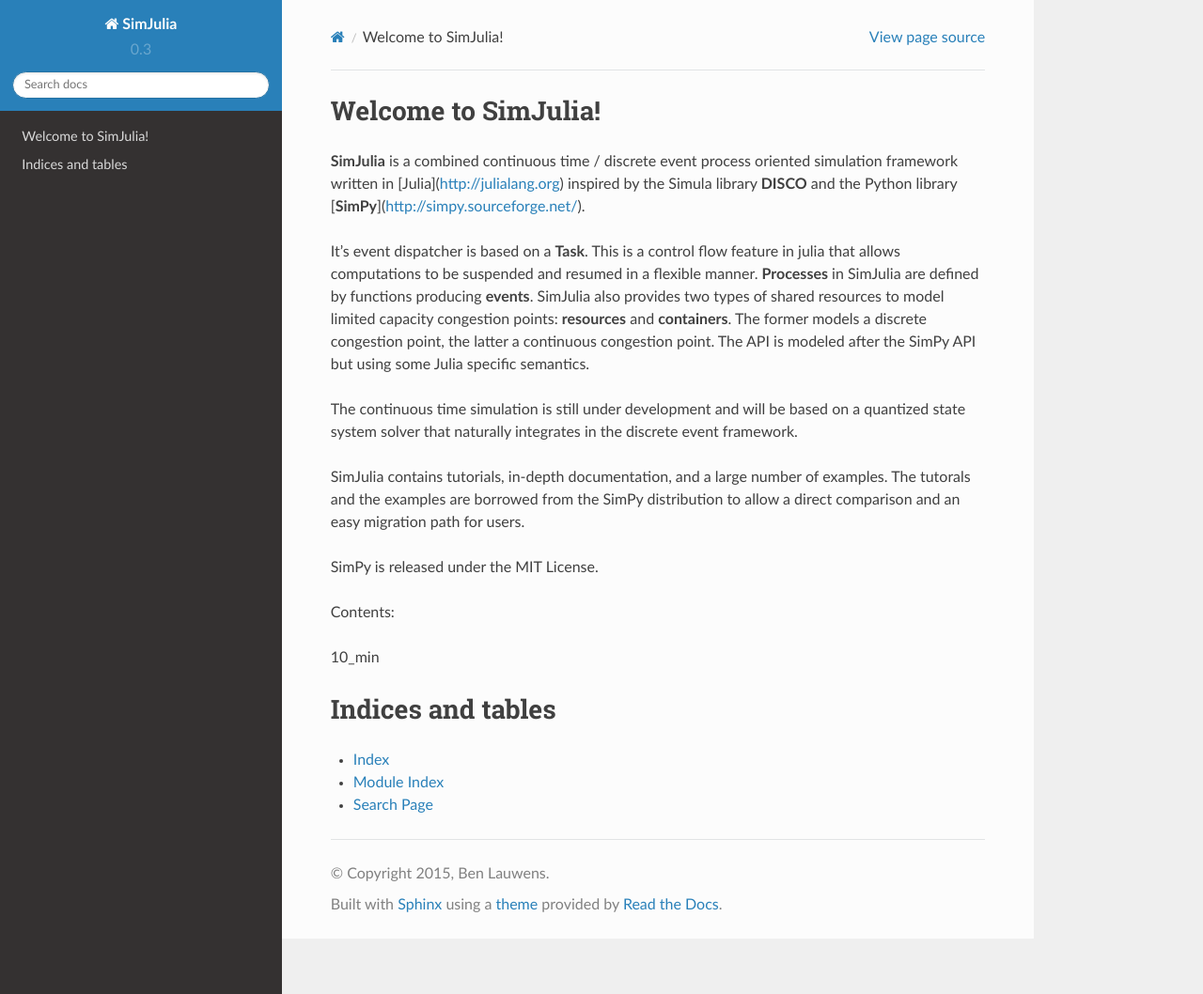
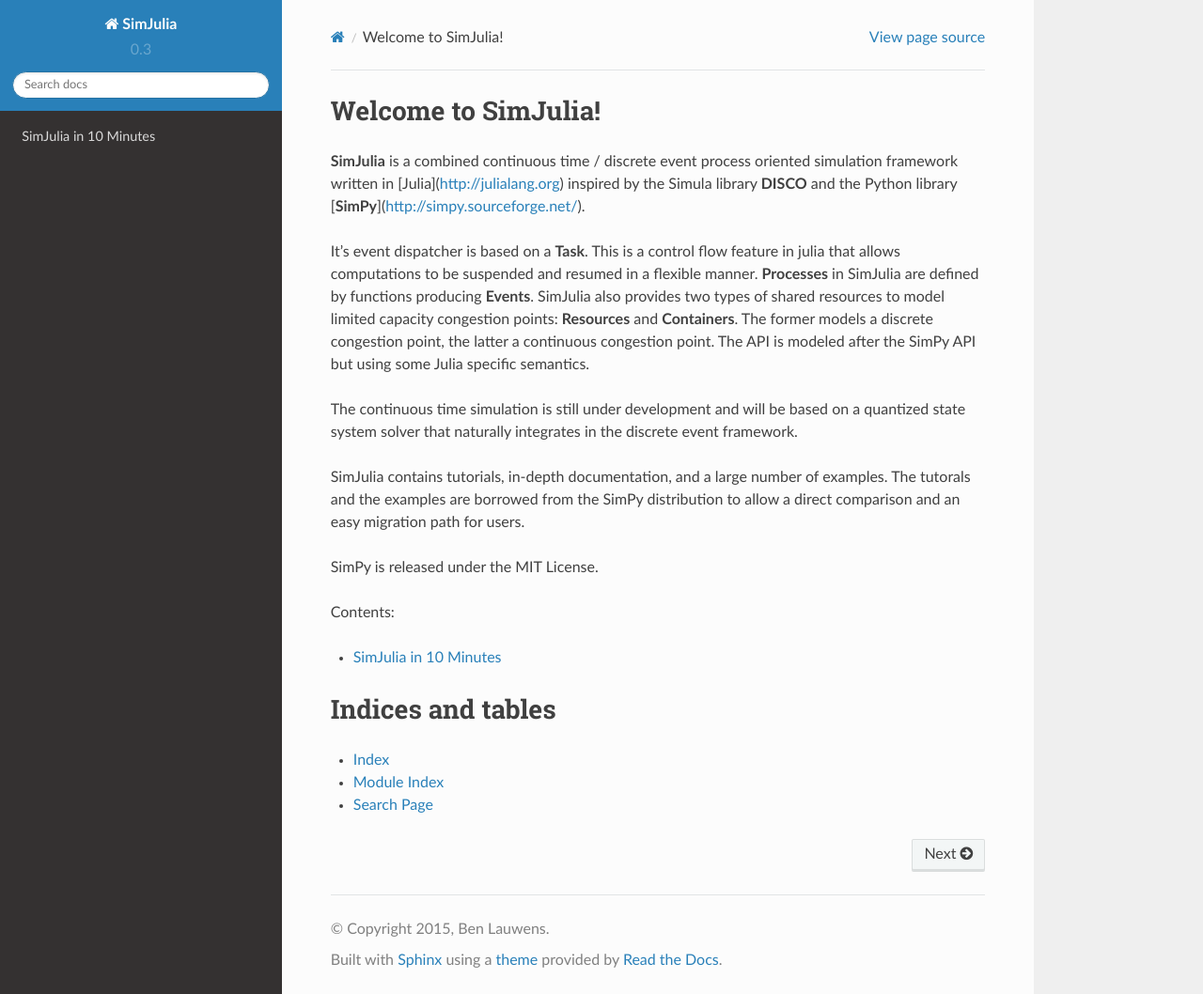
Before and after one commit to JuliaDynamics/ConcurrentSim.jl, a Sphinx documentation site: the page built from docs/source/index.rst, in a window 1280 px wide and 1058 px high. Shown: the whole window at 94% size. Built offline with Sphinx 7.4.7 and the Read the Docs theme 2.0.0, drawn with Linux system fonts in a browser that asks for light colours; some of the changed lines change nothing that is shown.

Commit message:
Add sub doc

```diff
--- a/docs/source/index.rst
+++ b/docs/source/index.rst
@@ -1,14 +1,9 @@
-.. SimJulia documentation master file, created by
-   sphinx-quickstart on Thu Aug  6 13:27:36 2015.
-   You can adapt this file completely to your liking, but it should at least
-   contain the root `toctree` directive.
-
 Welcome to SimJulia!
 ====================
 
 **SimJulia** is a combined continuous time / discrete event process oriented simulation framework written in [Julia](http://julialang.org) inspired by the Simula library **DISCO** and the Python library [**SimPy**](http://simpy.sourceforge.net/).
 
-It's event dispatcher is based on a **Task**. This is a control flow feature in julia that allows computations to be suspended and resumed in a flexible manner. **Processes** in SimJulia are defined by functions producing **events**. SimJulia also provides two types of shared resources to model limited capacity congestion points: **resources** and **containers**. The former models a discrete congestion point, the latter a continuous congestion point. The API is modeled after the SimPy API but using some Julia specific semantics.
+It's event dispatcher is based on a **Task**. This is a control flow feature in julia that allows computations to be suspended and resumed in a flexible manner. **Processes** in SimJulia are defined by functions producing **Events**. SimJulia also provides two types of shared resources to model limited capacity congestion points: **Resources** and **Containers**. The former models a discrete congestion point, the latter a continuous congestion point. The API is modeled after the SimPy API but using some Julia specific semantics.
 
 The continuous time simulation is still under development and will be based on a quantized state system solver that naturally integrates in the discrete event framework.
 
@@ -21,7 +16,7 @@
 .. toctree::
    :maxdepth: 2
 
-10_min
+   10_min
 
 
 Indices and tables
```
